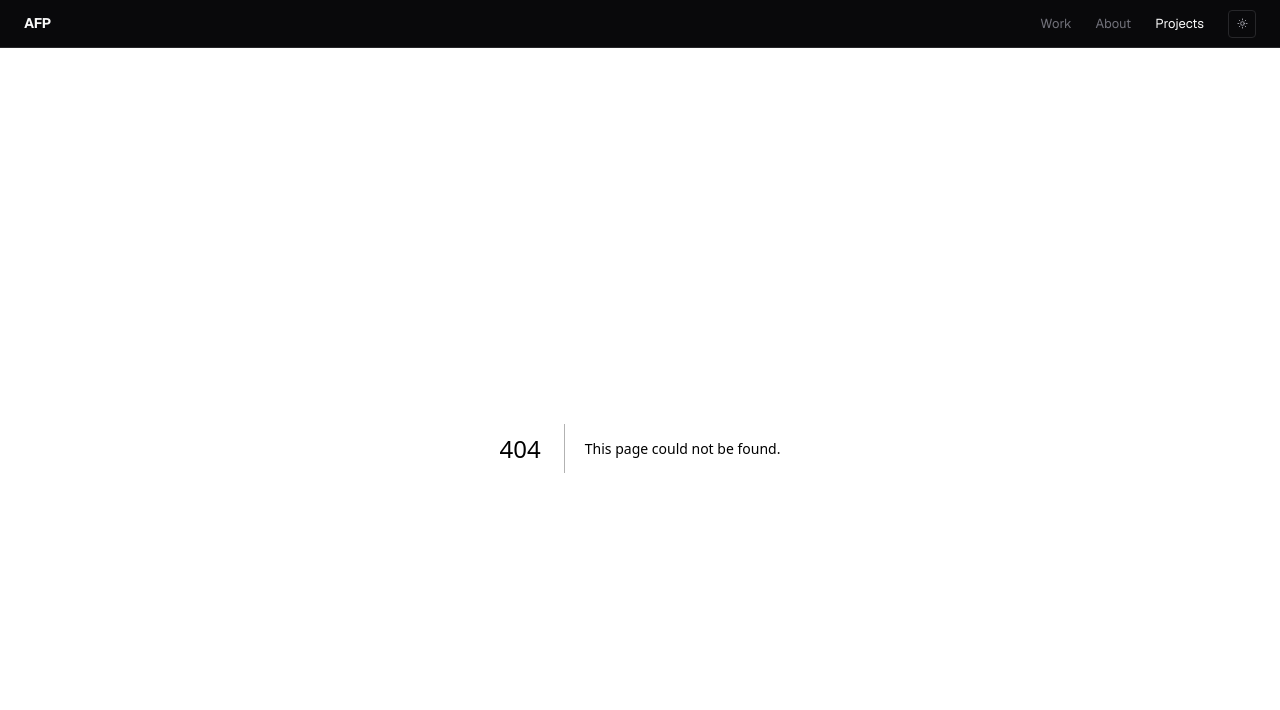
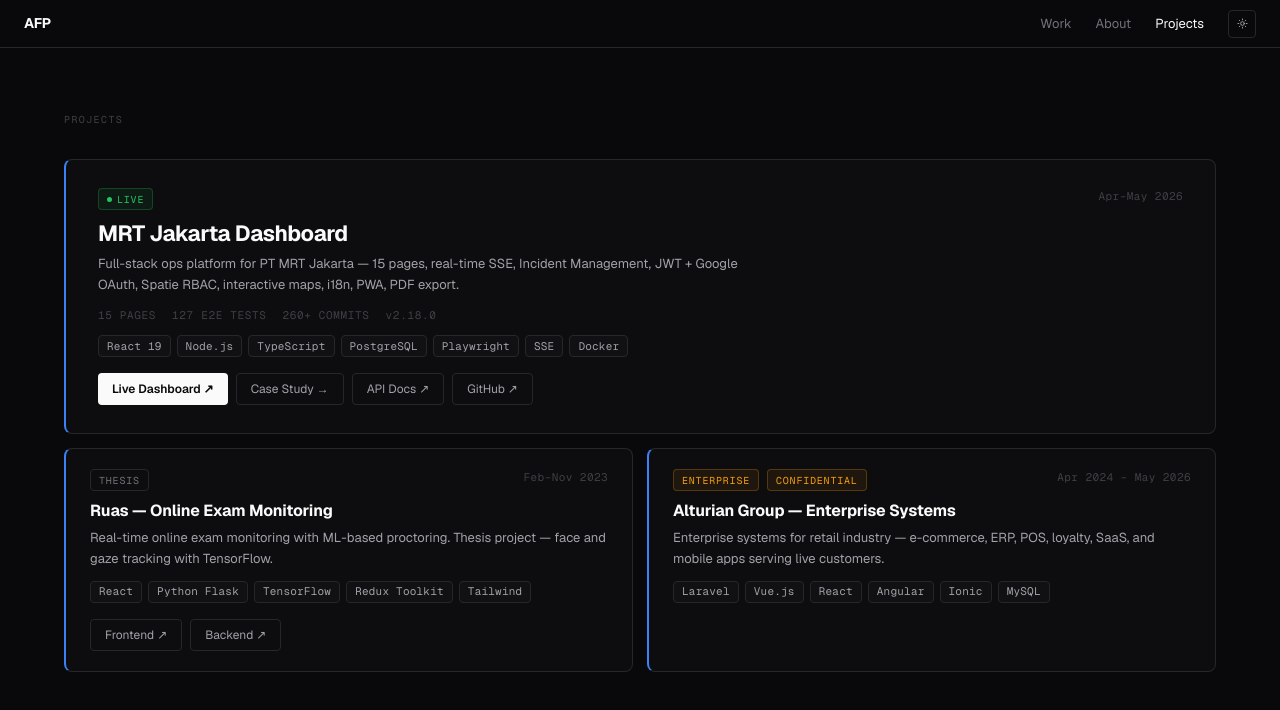
Before and after one commit to didapatria/portfolio, a Next.js app: page /projects in a window 1280 px wide. Before the commit this address had no page. Shown: the top 710 px of the page. Built offline with nearby package versions, Linux system fonts and the light colour scheme.

Commit message:
feat(projects): asymmetric layout — MRT featured, Ruas + Alturian two-up

```diff
--- /dev/null
+++ b/src/app/projects/page.tsx
@@ -0,0 +1,59 @@
+import { ProjectCard } from '@/components/ProjectCard';
+
+export default function ProjectsPage() {
+  return (
+    <main style={{ maxWidth: 1200, margin: '0 auto', padding: '64px 24px 96px' }}>
+      <p style={{ fontFamily: 'var(--font-mono)', fontSize: 10, letterSpacing: '0.14em', textTransform: 'uppercase', color: 'var(--fg-4)', margin: '0 0 32px' }}>
+        Projects
+      </p>
+
+      {/* Row 1: MRT featured */}
+      <div style={{ marginBottom: 14 }}>
+        <ProjectCard
+          variant="featured"
+          title="MRT Jakarta Dashboard"
+          period="Apr–May 2026"
+          status="live"
+          description="Full-stack ops platform for PT MRT Jakarta — 15 pages, real-time SSE, Incident Management, JWT + Google OAuth, Spatie RBAC, interactive maps, i18n, PWA, PDF export."
+          stackChips={['React 19', 'Node.js', 'TypeScript', 'PostgreSQL', 'Playwright', 'SSE', 'Docker']}
+          metrics={['15 PAGES', '127 E2E TESTS', '260+ COMMITS', 'v2.18.0']}
+          links={[
+            { label: 'Live Dashboard', href: 'https://mrt-station-dashboard.vercel.app', primary: true },
+            { label: 'Case Study',     href: '/mrt' },
+            { label: 'API Docs',       href: 'https://mrt-station-backend.fly.dev/api/docs' },
+            { label: 'GitHub',         href: 'https://github.com/didapatria/mrt-station-dashboard' },
+          ]}
+        />
+      </div>
+
+      {/* Row 2: two-up */}
+      <div
+        className="projects-two-up"
+        style={{ display: 'grid', gridTemplateColumns: '1fr 1fr', gap: 14 }}
+      >
+        <ProjectCard
+          variant="standard"
+          title="Ruas — Online Exam Monitoring"
+          period="Feb–Nov 2023"
+          status="thesis"
+          description="Real-time online exam monitoring with ML-based proctoring. Thesis project — face and gaze tracking with TensorFlow."
+          stackChips={['React', 'Python Flask', 'TensorFlow', 'Redux Toolkit', 'Tailwind']}
+          links={[
+            { label: 'Frontend', href: 'https://github.com/didapatria/fe_ruas_client' },
+            { label: 'Backend',  href: 'https://github.com/didapatria/be_ruas_server' },
+          ]}
+        />
+
+        <ProjectCard
+          variant="standard"
+          title="Alturian Group — Enterprise Systems"
+          period="Apr 2024 – May 2026"
+          status="enterprise"
+          description="Enterprise systems for retail industry — e-commerce, ERP, POS, loyalty, SaaS, and mobile apps serving live customers."
+          stackChips={['Laravel', 'Vue.js', 'React', 'Angular', 'Ionic', 'MySQL']}
+          confidential
+        />
+      </div>
+    </main>
+  );
+}
```
